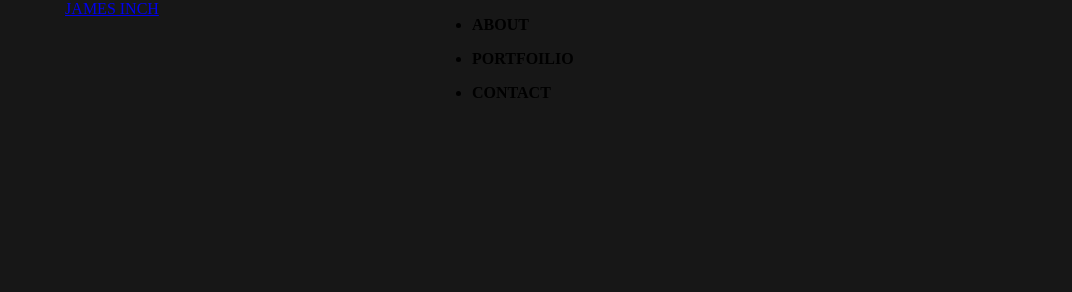
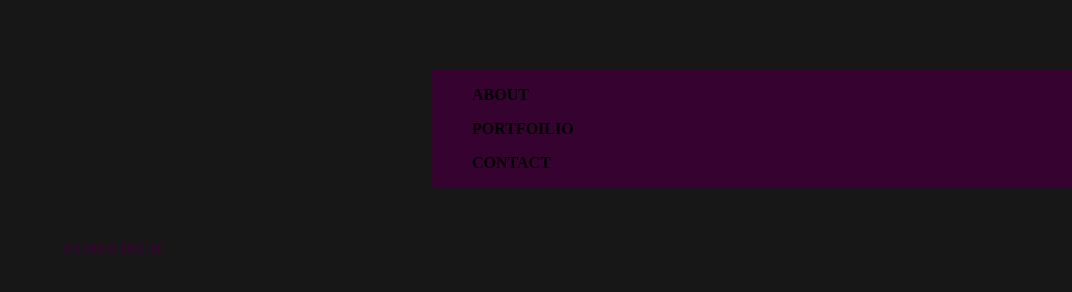
Before and after one commit to James-Inch/sass-practice, a plain HTML site: page src/index.html in a window 1280 px wide. Shown: the whole page, without its empty margins (208-1280 px from the left). Drawn offline with Linux system fonts and the light colour scheme.

Commit message:
add sass

```diff
--- a/src/scss/style.scss
+++ b/src/scss/style.scss
@@ -38,9 +38,33 @@ main {
 
         @include desktop {
             grid-area: primary;
-            text-align: center;
+            height: fit-content;
+            align-self: center;
+            margin-top: 15em;
+        }
+
+        header a {
+            text-decoration: none;
+            padding: 15px 8px 15px 8px;
+            color: #360330;
+            font-weight: bold;
+        }
+
+    }
+
+    section#card {
+        background-color: #360330;
+
+        @include desktop {
+            grid-area: card;
+            height: fit-content;
+            align-self: center;
 
         }
 
+        ul {
+
+            list-style-type: none;
+        }
     }
 }
```
Also changed, not shown: src/scss/style.css, 1 other file.
